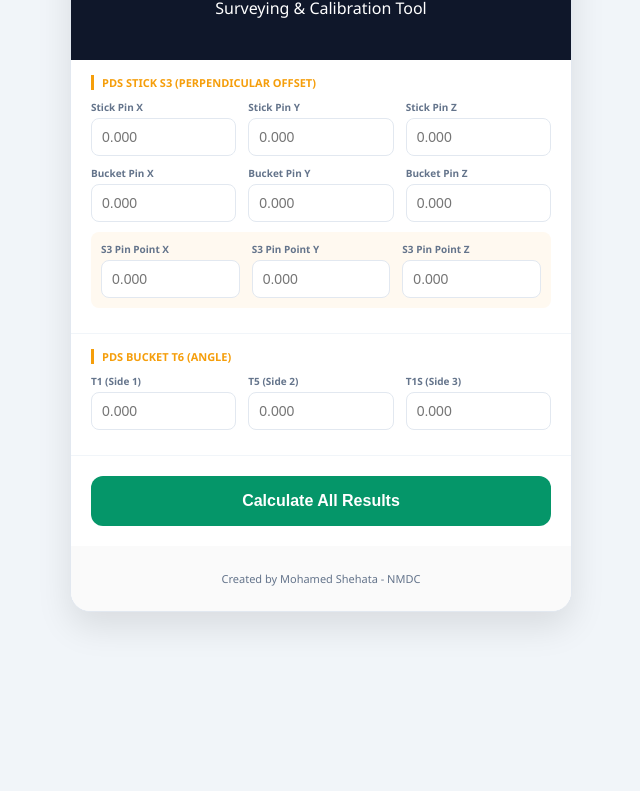
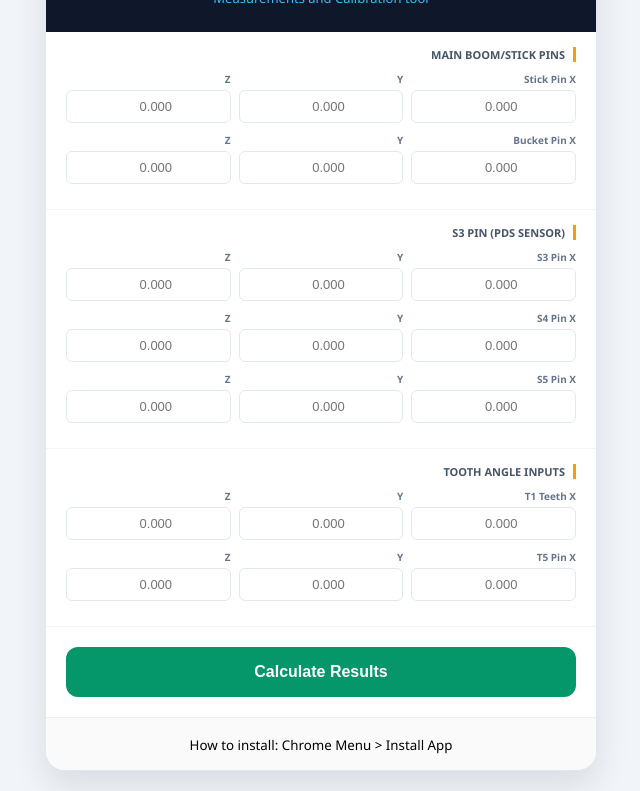
Before and after one commit to sofianmo045-egy/BUCKET-CALULATOR, a plain HTML site: page index.html in a window 1280 px wide. Shown: the part 89-880 px from the top of the page, without its empty margins (319-959 px from the left). Before the commit the page ends 800 px from the top, so only its background shows below. Drawn offline with Linux system fonts and the light colour scheme.

Commit message:
Refactor Excavator Calculator HTML structure and styles

```diff
--- a/index.html
+++ b/index.html
@@ -1,9 +1,9 @@
 <!DOCTYPE html>
-<html lang="ar">
+<html lang="ar" dir="rtl">
 <head>
     <meta charset="UTF-8">
     <meta name="viewport" content="width=device-width, initial-scale=1.0, maximum-scale=1.0, user-scalable=no">
-    <title>EX. Measurements & PDS Tools</title>
+    <title>Excavator Calculator</title>
     <style>
         :root {
             --primary-bg: #0f172a;
@@ -14,121 +14,185 @@
         }
 
         body { background-color: #f1f5f9; min-height: 100vh; display: flex; justify-content: center; align-items: flex-start; padding: 20px 10px; font-family: 'Segoe UI', sans-serif; margin: 0; box-sizing: border-box; }
-        .card { max-width: 500px; width: 100%; background: #fff; border-radius: 20px; overflow: hidden; box-shadow: 0 15px 35px rgba(0,0,0,0.1); border: 1px solid #e2e8f0; }
+        .card { max-width: 550px; width: 100%; background: #fff; border-radius: 20px; overflow: hidden; box-shadow: 0 15px 35px rgba(0,0,0,0.1); border: 1px solid #e2e8f0; }
         .header { background: var(--primary-bg); color: white; padding: 25px 20px; text-align: center; }
-        .header h1 { margin: 0; font-size: 18px; }
+        .header h1 { margin: 0; font-size: 20px; }
+        .header p { margin: 5px 0 0; font-size: 13px; color: var(--accent-blue); }
 
         .group { padding: 15px 20px; border-bottom: 1px solid #f1f5f9; }
-        .group-title { font-size: 11px; font-weight: 800; color: #475569; text-transform: uppercase; margin-bottom: 10px; display: block; }
-        .pds-title { color: var(--pds-orange); border-left: 3px solid var(--pds-orange); padding-left: 8px; }
+        .group-title { font-size: 11px; font-weight: 800; color: #475569; text-transform: uppercase; margin-bottom: 10px; display: block; border-right: 3px solid var(--pds-orange); padding-right: 8px; }
 
-        .input-row { display: flex; gap: 12px; margin-bottom: 10px; }
+        .input-row { display: flex; gap: 8px; margin-bottom: 10px; }
         .input-col { flex: 1; }
         .input-col label { font-size: 10px; color: #64748b; font-weight: 600; display: block; margin-bottom: 4px; }
-        .input-col input { width: 100%; padding: 10px; border: 1.5px solid #e2e8f0; border-radius: 8px; font-size: 14px; outline: none; box-sizing: border-box; }
+        .input-col input { width: 100%; padding: 8px; border: 1.5px solid #e2e8f0; border-radius: 6px; font-size: 13px; outline: none; box-sizing: border-box; text-align: center; }
 
         .calc-btn { width: calc(100% - 40px); margin: 20px; padding: 16px; background: var(--success-green); color: white; border: none; border-radius: 12px; font-weight: bold; font-size: 16px; cursor: pointer; }
 
         .results-area { background: var(--primary-bg); color: #f8fafc; padding: 25px 20px; display: none; }
-        .res-line { display: flex; justify-content: space-between; margin: 10px 0; font-size: 14px; border-bottom: 1px solid #1e293b; padding-bottom: 5px; }
+        .res-section-title { color: var(--pds-orange); font-size: 13px; font-weight: bold; border-bottom: 1px solid #334155; padding-bottom: 5px; margin: 15px 0 10px; }
+        .res-line { display: flex; justify-content: space-between; margin: 8px 0; font-size: 14px; border-bottom: 1px solid #1e293b; padding-bottom: 3px; }
         .res-line b { color: #fff; }
-        .pds-res { color: var(--pds-orange) !important; }
 
-        .footer { padding: 25px; font-size: 11px; color: #64748b; text-align: center; background: #fafafa; }
+        .footer-tools { padding: 15px; background: #fafafa; text-align: center; border-top: 1px solid #eee; }
+        .report-btn { background: #64748b; color: white; border: none; padding: 10px 20px; border-radius: 8px; cursor: pointer; font-size: 12px; }
     </style>
 </head>
 <body>
 
 <div class="card">
     <div class="header">
-        <h1>EX. Measurements & PDS Geometry</h1>
-        <p>Surveying & Calibration Tool</p>
+        <h1>Excavator Calculator</h1>
+        <p>Measurements and Calibration tool</p>
     </div>
 
     <div class="group">
-        <span class="group-title pds-title">PDS Stick S3 (Perpendicular Offset)</span>
+        <span class="group-title">Main Boom/Stick Pins</span>
         <div class="input-row">
-            <div class="input-col"><label>Stick Pin X</label><input type="number" id="Xst" step="0.001" placeholder="0.000"></div>
-            <div class="input-col"><label>Stick Pin Y</label><input type="number" id="Yst" step="0.001" placeholder="0.000"></div>
-            <div class="input-col"><label>Stick Pin Z</label><input type="number" id="Zst" step="0.001" placeholder="0.000"></div>
+            <div class="input-col"><label>Stick Pin X</label><input type="number" id="x_st" step="0.001" placeholder="0.000"></div>
+            <div class="input-col"><label>Y</label><input type="number" id="y_st" step="0.001" placeholder="0.000"></div>
+            <div class="input-col"><label>Z</label><input type="number" id="z_st" step="0.001" placeholder="0.000"></div>
         </div>
         <div class="input-row">
-            <div class="input-col"><label>Bucket Pin X</label><input type="number" id="Xbs" step="0.001" placeholder="0.000"></div>
-            <div class="input-col"><label>Bucket Pin Y</label><input type="number" id="Ybs" step="0.001" placeholder="0.000"></div>
-            <div class="input-col"><label>Bucket Pin Z</label><input type="number" id="Zbs" step="0.001" placeholder="0.000"></div>
-        </div>
-        <div class="input-row" style="background: #fff9f0; padding: 10px; border-radius: 8px;">
-            <div class="input-col"><label>S3 Pin Point X</label><input type="number" id="S3x" step="0.001" placeholder="0.000"></div>
-            <div class="input-col"><label>S3 Pin Point Y</label><input type="number" id="S3y" step="0.001" placeholder="0.000"></div>
-            <div class="input-col"><label>S3 Pin Point Z</label><input type="number" id="S3z" step="0.001" placeholder="0.000"></div>
+            <div class="input-col"><label>Bucket Pin X</label><input type="number" id="x_bu" step="0.001" placeholder="0.000"></div>
+            <div class="input-col"><label>Y</label><input type="number" id="y_bu" step="0.001" placeholder="0.000"></div>
+            <div class="input-col"><label>Z</label><input type="number" id="z_bu" step="0.001" placeholder="0.000"></div>
         </div>
     </div>
 
     <div class="group">
-        <span class="group-title pds-title">PDS Bucket T6 (Angle)</span>
+        <span class="group-title">S3 Pin (PDS Sensor)</span>
         <div class="input-row">
-            <div class="input-col"><label>T1 (Side 1)</label><input type="number" id="T1" step="0.001" placeholder="0.000"></div>
-            <div class="input-col"><label>T5 (Side 2)</label><input type="number" id="T5" step="0.001" placeholder="0.000"></div>
-            <div class="input-col"><label>T1S (Side 3)</label><input type="number" id="T1S" step="0.001" placeholder="0.000"></div>
+            <div class="input-col"><label>S3 Pin X</label><input type="number" id="x_s3" step="0.001" placeholder="0.000"></div>
+            <div class="input-col"><label>Y</label><input type="number" id="y_s3" step="0.001" placeholder="0.000"></div>
+            <div class="input-col"><label>Z</label><input type="number" id="z_s3" step="0.001" placeholder="0.000"></div>
+        </div>
+        <div class="input-row">
+            <div class="input-col"><label>S4 Pin X</label><input type="number" id="x_s4" step="0.001" placeholder="0.000"></div>
+            <div class="input-col"><label>Y</label><input type="number" id="y_s4" step="0.001" placeholder="0.000"></div>
+            <div class="input-col"><label>Z</label><input type="number" id="z_s4" step="0.001" placeholder="0.000"></div>
+        </div>
+        <div class="input-row">
+            <div class="input-col"><label>S5 Pin X</label><input type="number" id="x_s5" step="0.001" placeholder="0.000"></div>
+            <div class="input-col"><label>Y</label><input type="number" id="y_s5" step="0.001" placeholder="0.000"></div>
+            <div class="input-col"><label>Z</label><input type="number" id="z_s5" step="0.001" placeholder="0.000"></div>
         </div>
     </div>
 
-    <button class="calc-btn" onclick="calculate()">Calculate All Results</button>
+    <div class="group">
+        <span class="group-title">Tooth Angle Inputs</span>
+        <div class="input-row">
+            <div class="input-col"><label>T1 Teeth X</label><input type="number" id="x_t1" step="0.001" placeholder="0.000"></div>
+            <div class="input-col"><label>Y</label><input type="number" id="y_t1" step="0.001" placeholder="0.000"></div>
+            <div class="input-col"><label>Z</label><input type="number" id="z_t1" step="0.001" placeholder="0.000"></div>
+        </div>
+        <div class="input-row">
+            <div class="input-col"><label>T5 Pin X</label><input type="number" id="x_t5" step="0.001" placeholder="0.000"></div>
+            <div class="input-col"><label>Y</label><input type="number" id="y_t5" step="0.001" placeholder="0.000"></div>
+            <div class="input-col"><label>Z</label><input type="number" id="z_t5" step="0.001" placeholder="0.000"></div>
+        </div>
+    </div>
+
+    <button class="calc-btn" onclick="calculate()">Calculate Results</button>
 
     <div id="resultsArea" class="results-area">
-        <div style="color: var(--pds-orange); font-weight: bold; border-bottom: 1px solid #334155; padding-bottom: 5px;">PDS RESULTS</div>
-        <div class="res-line"><span>Stick Length (S1):</span> <b id="out-S1">0.000 m</b></div>
-        <div class="res-line"><span>Stick Offset (S3):</span> <b id="out-S3" class="pds-res">0.000 m</b></div>
-        <div class="res-line"><span>Tooth Angle (T6):</span> <b id="out-T6" class="pds-res">0.000°</b></div>
+        <div class="res-section-title">CALIBRATION VALUES</div>
+        <div class="res-line"><span>S1 (Stick Length):</span> <b id="out-s1">0.000 m</b></div>
+        <div class="res-line"><span>S2 (Projection from Bucket):</span> <b id="out-s2">0.000 m</b></div>
+        <div class="res-line"><span>S3 (Offset from Stick):</span> <b id="out-s3">0.000 m</b></div>
+        <div class="res-line"><span>S4 (S3 to S4 Dist):</span> <b id="out-s4">0.000 m</b></div>
+        <div class="res-line"><span>S5 (S4 to S5 Dist):</span> <b id="out-s5">0.000 m</b></div>
+        <div class="res-line"><span>TS (T5 to S5 Dist):</span> <b id="out-ts">0.000 m</b></div>
+        <div class="res-line"><span>T1 (T1 to T5 Dist):</span> <b id="out-t1">0.000 m</b></div>
+        <div class="res-line"><span>T6 (Tooth Angle):</span> <b id="out-t6" style="color:var(--pds-orange)">0.000°</b></div>
+
+        <button class="report-btn" style="width:100%; margin-top:20px;" onclick="downloadReport()">Download TXT Report</button>
     </div>
 
-    <div class="footer">Created by Mohamed Shehata - NMDC</div>
+    <div class="footer-tools">
+        <small>How to install: Chrome Menu > Install App</small>
+    </div>
 </div>
 
 <script>
+    function dist3D(p1, p2) {
+        return Math.sqrt(Math.pow(p2.x - p1.x, 2) + Math.pow(p2.y - p1.y, 2) + Math.pow(p2.z - p1.z, 2));
+    }
+
     function calculate() {
-        const getV = (id) => parseFloat(document.getElementById(id).value) || 0;
+        const getP = (id_p) => ({
+            x: parseFloat(document.getElementById('x_'+id_p).value) || 0,
+            y: parseFloat(document.getElementById('y_'+id_p).value) || 0,
+            z: parseFloat(document.getElementById('z_'+id_p).value) || 0
+        });
 
-        // إحداثيات النقاط
-        const A = { x: getV('Xst'), y: getV('Yst'), z: getV('Zst') }; // Stick Pin
-        const B = { x: getV('Xbs'), y: getV('Ybs'), z: getV('Zbs') }; // Bucket Pin
-        const P = { x: getV('S3x'), y: getV('S3y'), z: getV('S3z') }; // S3 Pin Point
+        const ST = getP('st'), BU = getP('bu'), S3 = getP('s3');
+        const S4 = getP('s4'), S5 = getP('s5'), T1 = getP('t1'), T5 = getP('t5');
 
-        // 1. حساب طول الـ Stick (S1)
-        const S1 = Math.sqrt(Math.pow(B.x - A.x, 2) + Math.pow(B.y - A.y, 2) + Math.pow(B.z - A.z, 2));
+        // S1
+        const s1 = dist3D(ST, BU);
 
-        // 2. حساب المسافة العمودية S3 (Point-to-Line Distance in 3D)
-        // Equation: d = |(P-A) x (P-B)| / |B-A|
-        let S3 = 0;
-        if (S1 > 0) {
-            const PA = { x: P.x - A.x, y: P.y - A.y, z: P.z - A.z };
-            const PB = { x: P.x - B.x, y: P.y - B.y, z: P.z - B.z };
-            const AB = { x: B.x - A.x, y: B.y - A.y, z: B.z - A.z };
+        // S3 & S2
+        let s3_val = 0, s2_val = 0;
+        if (s1 > 0) {
+            const v_st_bu = { x: BU.x - ST.x, y: BU.y - ST.y, z: BU.z - ST.z };
+            const v_st_s3 = { x: S3.x - ST.x, y: S3.y - ST.y, z: S3.z - ST.z };
 
-            // Cross Product (PA x PB)
-            const CP = {
-                x: PA.y * PB.z - PA.z * PB.y,
-                y: PA.z * PB.x - PA.x * PB.z,
-                z: PA.x * PB.y - PA.y * PB.x
+            const cp = {
+                x: v_st_s3.y * v_st_bu.z - v_st_s3.z * v_st_bu.y,
+                y: v_st_s3.z * v_st_bu.x - v_st_s3.x * v_st_bu.z,
+                z: v_st_s3.x * v_st_bu.y - v_st_s3.y * v_st_bu.x
             };
+            s3_val = Math.sqrt(cp.x**2 + cp.y**2 + cp.z**2) / s1;
 
-            const CP_Mag = Math.sqrt(Math.pow(CP.x, 2) + Math.pow(CP.y, 2) + Math.pow(CP.z, 2));
-            S3 = CP_Mag / S1;
+            // S2: Distance along the line from BU to intersection
+            const v_bu_st = { x: ST.x - BU.x, y: ST.y - BU.y, z: ST.z - BU.z };
+            const v_bu_s3 = { x: S3.x - BU.x, y: S3.y - BU.y, z: S3.z - BU.z };
+            const dot = (v_bu_s3.x * v_bu_st.x + v_bu_s3.y * v_bu_st.y + v_bu_s3.z * v_bu_st.z);
+            s2_val = dot / s1;
         }
 
-        // 3. حساب T6 (Bucket Angle)
-        const T1 = getV('T1'), T5 = getV('T5'), T1S = getV('T1S');
-        let T6 = 0;
-        if (T1 > 0 && T5 > 0 && T1S > 0) {
-            const cosT6 = (Math.pow(T1, 2) + Math.pow(T5, 2) - Math.pow(T1S, 2)) / (2 * T1 * T5);
-            if (cosT6 >= -1 && cosT6 <= 1) T6 = Math.acos(cosT6) * (180 / Math.PI);
+        // T6 Angle
+        let t6_val = 0;
+        const vecT1 = { x: T1.x - T5.x, y: T1.y - T5.y, z: T1.z - T5.z };
+        const vecS5 = { x: S5.x - T5.x, y: S5.y - T5.y, z: S5.z - T5.z };
+        const m1 = Math.sqrt(vecT1.x**2 + vecT1.y**2 + vecT1.z**2);
+        const m2 = Math.sqrt(vecS5.x**2 + vecS5.y**2 + vecS5.z**2);
+        if (m1 > 0 && m2 > 0) {
+            const cosT = (vecT1.x * vecS5.x + vecT1.y * vecS5.y + vecT1.z * vecS5.z) / (m1 * m2);
+            t6_val = Math.acos(Math.max(-1, Math.min(1, cosT))) * (180 / Math.PI);
         }
 
-        // عرض النتائج
-        document.getElementById('out-S1').innerText = S1.toFixed(3) + " m";
-        document.getElementById('out-S3').innerText = S3.toFixed(3) + " m";
-        document.getElementById('out-T6').innerText = T6.toFixed(3) + "°";
+        document.getElementById('out-s1').innerText = s1.toFixed(3) + " m";
+        document.getElementById('out-s2').innerText = s2_val.toFixed(3) + " m";
+        document.getElementById('out-s3').innerText = s3_val.toFixed(3) + " m";
+        document.getElementById('out-s4').innerText = dist3D(S3, S4).toFixed(3) + " m";
+        document.getElementById('out-s5').innerText = dist3D(S4, S5).toFixed(3) + " m";
+        document.getElementById('out-ts').innerText = dist3D(T5, S5).toFixed(3) + " m";
+        document.getElementById('out-t1').innerText = dist3D(T1, T5).toFixed(3) + " m";
+        document.getElementById('out-t6').innerText = t6_val.toFixed(3) + "°";
         document.getElementById('resultsArea').style.display = "block";
+    }
+
+    function downloadReport() {
+        let content = "EXCAVATOR CALIBRATION REPORT\n";
+        content += "Generated: " + new Date().toLocaleString() + "\n";
+        content += "------------------------------------------\n";
+        content += "RESULTS:\n";
+        content += "S1 (Stick Length): " + document.getElementById('out-s1').innerText + "\n";
+        content += "S2 (Proj. from Bucket): " + document.getElementById('out-s2').innerText + "\n";
+        content += "S3 (Offset from Stick): " + document.getElementById('out-s3').innerText + "\n";
+        content += "S4 (Dist S3-S4): " + document.getElementById('out-s4').innerText + "\n";
+        content += "S5 (Dist S4-S5): " + document.getElementById('out-s5').innerText + "\n";
+        content += "TS (Dist T5-S5): " + document.getElementById('out-ts').innerText + "\n";
+        content += "T1 (Dist T1-T5): " + document.getElementById('out-t1').innerText + "\n";
+        content += "T6 (Tooth Angle): " + document.getElementById('out-t6').innerText + "\n";
+
+        const blob = new Blob([content], { type: 'text/plain' });
+        const link = document.createElement('a');
+        link.href = URL.createObjectURL(blob);
+        link.download = 'Excavator_Report.txt';
+        link.click();
     }
 </script>
 </body>
```
